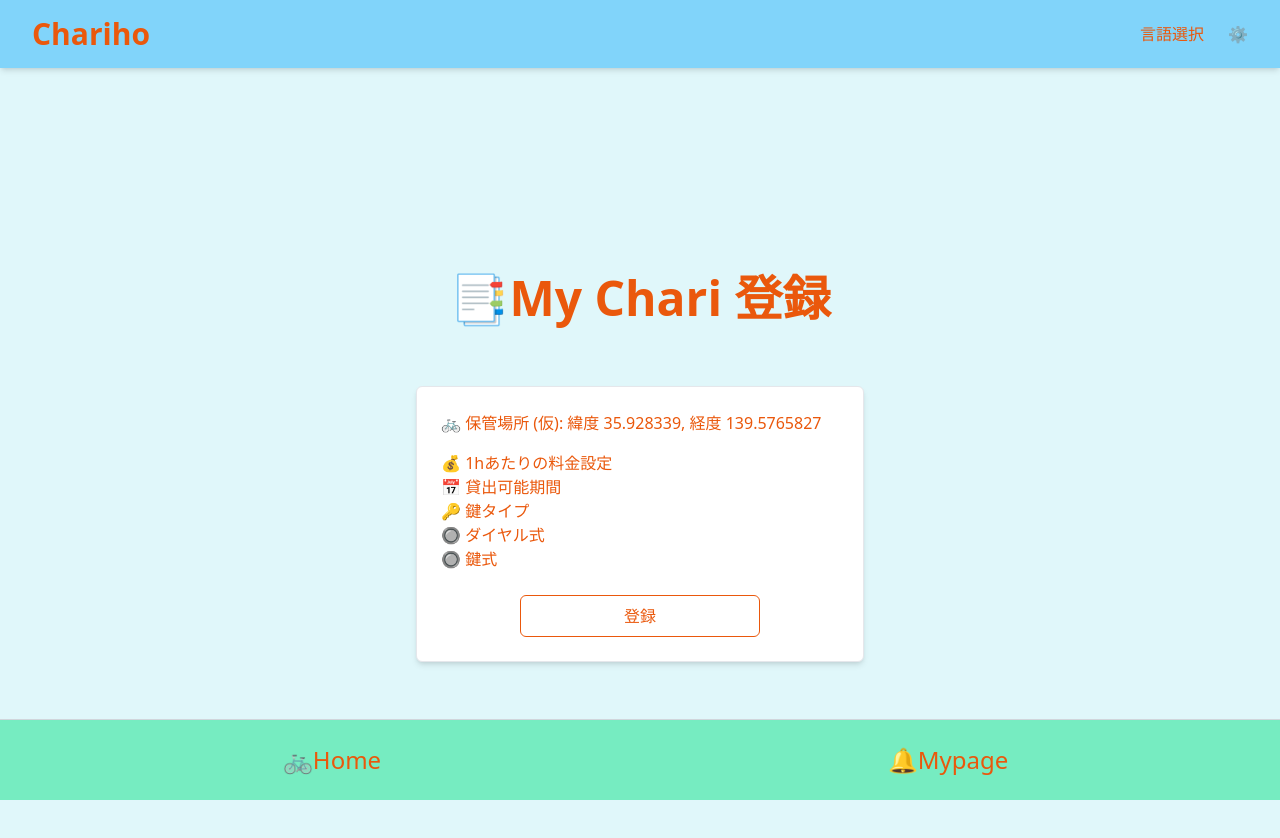
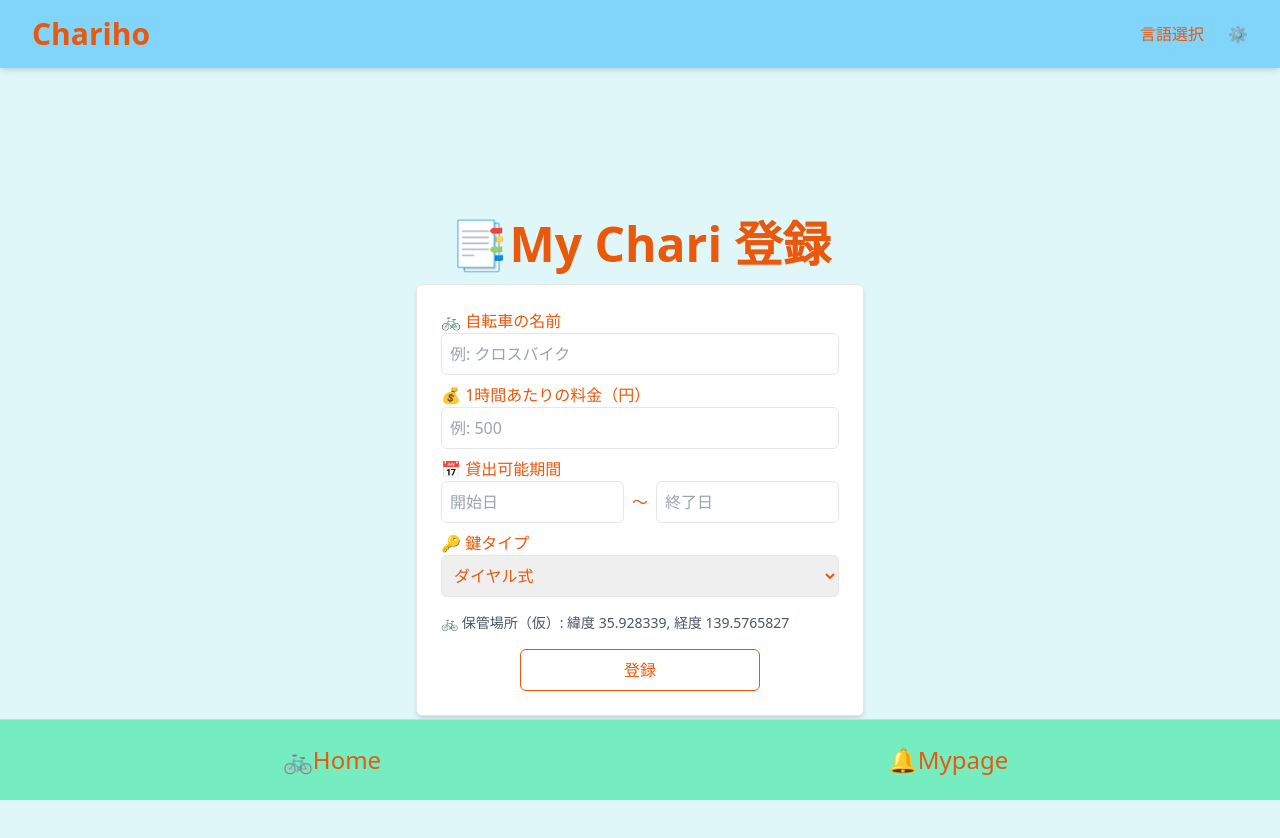
Before and after one commit to ms-engineer-bc24-12/Section_9_team_chariho, a Next.js app in the folder frontend/: page /rental/lend/register in a window 1280 px wide. Shown: the top 838 px of the page. Built offline with nearby package versions, Linux system fonts and the light colour scheme.

Commit message:
feat:自転車登録実装

```diff
--- a/frontend/package.json
+++ b/frontend/package.json
@@ -13,10 +13,12 @@
     "@react-google-maps/api": "^2.20.6",
     "@stripe/react-stripe-js": "^3.1.1",
     "@stripe/stripe-js": "^5.6.0",
+    "date-fns": "^4.1.0",
     "firebase": "^11.3.0",
     "heic2any": "^0.0.4",
     "next": "15.1.6",
     "react": "^19.0.0",
+    "react-datepicker": "^8.0.0",
     "react-dom": "^19.0.0"
   },
   "devDependencies": {
--- a/frontend/src/app/components/GoogleMap.tsx
+++ b/frontend/src/app/components/GoogleMap.tsx
@@ -3,6 +3,20 @@
 
 import { useState } from 'react';
 import { GoogleMap, LoadScript, Marker } from '@react-google-maps/api';
+
+type Bike = {
+  id: number;
+  name: string;
+  price: number;
+  rentalPeriod: string;
+  lockType: string;
+  location: { lat: number; lng: number };
+};
+
+type GoogleMapProps = {
+  bikes: Bike[]; // 🚀 bikes を props で受け取る
+  onMarkerClick: (bike: Bike) => void;
+};
 
 const containerStyle = {
   width: '100%',
@@ -14,16 +28,9 @@ const center = {
   lng: 139.6917, // 東京の経度
 };
 
-// 仮の自転車データ（テスト用）
-const bikeData = [
-  { id: 1, name: 'クロスバイク', location: { lat: 35.6895, lng: 139.6917 } },
-  { id: 2, name: 'ロードバイク', location: { lat: 35.69, lng: 139.692 } },
-];
-
-const GoogleMapComponent = ({
+const GoogleMapComponent: React.FC<GoogleMapProps> = ({
+  bikes,
   onMarkerClick,
-}: {
-  onMarkerClick: (bike: { id: number; name: string }) => void;
 }) => {
   const [bikeIcon, setBikeIcon] = useState<google.maps.Icon | null>(null);
 
@@ -31,9 +38,9 @@ const GoogleMapComponent = ({
   const handleMapLoad = (map: google.maps.Map) => {
     if (!map) return;
     setBikeIcon({
-      url: 'https://maps.gstatic.com/mapfiles/ms2/micons/cycling.png', // 公式自転車アイコン
-      scaledSize: new google.maps.Size(40, 40), // アイコンのサイズ
-      anchor: new google.maps.Point(20, 20), // アイコンの位置調整
+      url: 'https://maps.gstatic.com/mapfiles/ms2/micons/cycling.png',
+      scaledSize: new google.maps.Size(40, 40),
+      anchor: new google.maps.Point(20, 20),
     });
   };
 
@@ -43,13 +50,13 @@ const GoogleMapComponent = ({
         mapContainerStyle={containerStyle}
         center={center}
         zoom={12}
-        onLoad={handleMapLoad} // マップがロードされたら実行
+        onLoad={handleMapLoad}
       >
-        {bikeData.map((bike) => (
+        {bikes.map((bike) => (
           <Marker
             key={bike.id}
             position={bike.location}
-            icon={bikeIcon ?? undefined} // アイコンが設定されるまで undefined
+            icon={bikeIcon ?? undefined}
             onClick={() => onMarkerClick(bike)}
           />
         ))}
--- a/frontend/src/app/rental/lend/register/page.tsx
+++ b/frontend/src/app/rental/lend/register/page.tsx
@@ -1,32 +1,54 @@
 //src/app/rental/register/page.tsx
 //②-②-①　自転車情報登録ページ　(画像/場所/金額/期間/鍵情報) →　完了アラート表示 (②-②がめんへ自動遷移)
 'use client';
+
 import React, { useState } from 'react';
 import Link from 'next/link';
+import DatePicker from 'react-datepicker';
+import 'react-datepicker/dist/react-datepicker.css';
+import { format } from 'date-fns';
 import Button from '@/app/components/Button';
 
 export default function RegisterBikePage() {
-  // 🚲 貸出自転車　保管場所の仮データを state に保持
+  const [bikeName, setBikeName] = useState('');
+  const [price, setPrice] = useState('');
+  const [startDate, setStartDate] = useState<Date | null>(null);
+  const [endDate, setEndDate] = useState<Date | null>(null);
+  const [lockType, setLockType] = useState('ダイヤル式');
   const [storageLocation] = useState({ lat: 35.928339, lng: 139.5765827 });
   const [isRegistered, setIsRegistered] = useState(false);
 
   const handleRegister = () => {
-    setIsRegistered(true); // 登録状態を更新
+    if (!bikeName || !price || !startDate || !endDate) {
+      alert('すべての項目を入力してください');
+      return;
+    }
+
+    const newBike = {
+      id: Date.now(),
+      name: bikeName,
+      price,
+      rentalPeriod: `${format(startDate, 'yyyy/MM/dd')} 〜 ${format(endDate, 'yyyy/MM/dd')}`,
+      lockType,
+      location: storageLocation,
+    };
+
+    const existingBikes = JSON.parse(localStorage.getItem('bikes') || '[]');
+    localStorage.setItem('bikes', JSON.stringify([...existingBikes, newBike]));
+
+    setIsRegistered(true);
   };
 
   return (
     <div className="flex flex-col items-center justify-between min-h-screen px-4">
       <div className="flex flex-col items-center justify-center flex-grow w-full max-w-lg">
         <p className="text-5xl font-bold mb-4">📑My Chari 登録</p>
-        <br />
-        <br />
-        {/* 保管場所の表示 */}
+
         {isRegistered ? (
           <div className="p-6 max-w-md text-center border rounded-md shadow-md bg-white">
             <p className="text-lg font-semibold">登録しました！</p>
             <p className="mt-2 text-gray-600">自転車が正常に登録されました。</p>
 
-            {/* 登録完了後の戻るボタン */}
             <div className="mt-6">
               <Link href="/rental/lend">
                 <Button>My Chari に戻る</Button>
@@ -35,16 +57,73 @@ export default function RegisterBikePage() {
           </div>
         ) : (
           <div className="p-6 max-w-md w-full border rounded-md shadow-md bg-white">
-            <p className="text-md mb-4">
-              🚲 保管場所 (仮): 緯度 {storageLocation.lat}, 経度{' '}
+            <label className="block mb-2">
+              🚲 自転車の名前
+              <input
+                type="text"
+                value={bikeName}
+                onChange={(e) => setBikeName(e.target.value)}
+                className="w-full p-2 border rounded-md"
+                placeholder="例: クロスバイク"
+              />
+            </label>
+
+            <label className="block mb-2">
+              💰 1時間あたりの料金（円）
+              <input
+                type="number"
+                value={price}
+                onChange={(e) => setPrice(e.target.value)}
+                className="w-full p-2 border rounded-md"
+                placeholder="例: 500"
+              />
+            </label>
+
+            <label className="block mb-2">
+              📅 貸出可能期間
+              <div className="flex gap-2">
+                <DatePicker
+                  selected={startDate}
+                  onChange={(date) => setStartDate(date)}
+                  selectsStart
+                  startDate={startDate}
+                  endDate={endDate}
+                  dateFormat="yyyy/MM/dd"
+                  placeholderText="開始日"
+                  className="w-full p-2 border rounded-md"
+                />
+                <span className="self-center">〜</span>
+                <DatePicker
+                  selected={endDate}
+                  onChange={(date) => setEndDate(date)}
+                  selectsEnd
+                  startDate={startDate}
+                  endDate={endDate}
+                  minDate={startDate || new Date()}
+                  dateFormat="yyyy/MM/dd"
+                  placeholderText="終了日"
+                  className="w-full p-2 border rounded-md"
+                />
+              </div>
+            </label>
+
+            <label className="block mb-4">
+              🔑 鍵タイプ
+              <select
+                value={lockType}
+                onChange={(e) => setLockType(e.target.value)}
+                className="w-full p-2 border rounded-md"
+              >
+                <option value="ダイヤル式">ダイヤル式</option>
+                <option value="鍵式">鍵式</option>
+              </select>
+            </label>
+
+            <p className="text-sm text-gray-600 mb-4">
+              🚲 保管場所（仮）: 緯度 {storageLocation.lat}, 経度{' '}
               {storageLocation.lng}
             </p>
-            <p>💰 1hあたりの料金設定</p>
-            <p>📅 貸出可能期間</p>
-            <p>🔑 鍵タイプ</p>
-            <p>🔘 ダイヤル式</p>
-            <p>🔘 鍵式</p>
-            <br />
+
             <div className="flex justify-center">
               <Button
                 onClick={handleRegister}
```
Also changed, not shown: frontend/src/app/rental/borrow/page.tsx (+46 -26 lines), 1 other file (tests, documents, lock files or other folders).
